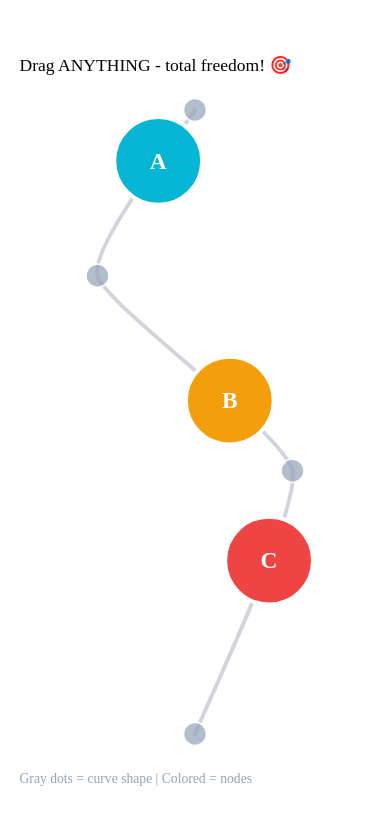
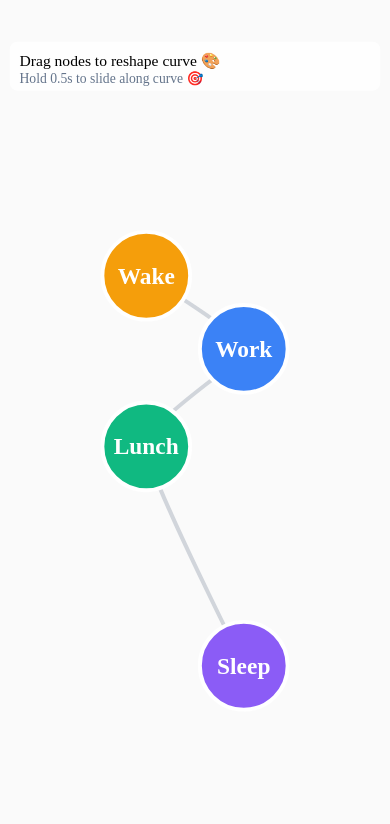
Before and after one commit to motaterry/routine-data-visualization, a React (Vite) app: page / in a window 390 px wide. Shown: the top 824 px of the page. Built offline with nearby package versions, Linux system fonts and the light colour scheme.

Commit message:
Implement dual-mode: nodes ARE curve + hold-to-slide interaction

```diff
--- a/src/App.tsx
+++ b/src/App.tsx
@@ -3,20 +3,12 @@ import CurveKit from './components/CurveKit'
 import type { CurveState, NodeModel } from './lib/types'
 import { buildParamLUT, pointAtTime, timeAtPoint } from './lib/geometry/ParamMap'
 
-const initialCurve: CurveState = {
-  controls: [
-    { x: 200, y: 80 },   // top
-    { x: 100, y: 250 },  // left
-    { x: 300, y: 450 },  // right
-    { x: 200, y: 720 },  // bottom
-  ],
-  tension: 0.5,
-}
-
+// Nodes ARE the curve control points!
 const initialNodes: NodeModel[] = [
-  { id: 'a', time: 7200, label: 'A', icon: 'token-a', color: '#06b6d4' },   // 2h = 7200s
-  { id: 'b', time: 43200, label: 'B', icon: 'token-b', color: '#f59e0b' },  // 12h = 43200s
-  { id: 'c', time: 64800, label: 'C', icon: 'token-c', color: '#ef4444' },  // 18h = 64800s
+  { id: 'wake', time: 21600, label: 'Wake', icon: 'sun', color: '#f59e0b' },      // 6am
+  { id: 'work', time: 32400, label: 'Work', icon: 'briefcase', color: '#3b82f6' }, // 9am
+  { id: 'lunch', time: 46800, label: 'Lunch', icon: 'utensils', color: '#10b981' }, // 1pm
+  { id: 'sleep', time: 79200, label: 'Sleep', icon: 'moon', color: '#8b5cf6' },   // 10pm
 ]
 
 function useIsMobile() {
@@ -31,13 +23,6 @@ function useIsMobile() {
 }
 
 export default function App() {
-  const [curve, setCurve] = useState<CurveState>(() => {
-    try {
-      const raw = localStorage.getItem('ck_curve')
-      if (raw) return JSON.parse(raw) as CurveState
-    } catch {}
-    return initialCurve
-  })
   const [nodes, setNodes] = useState<NodeModel[]>(() => {
     try {
       const raw = localStorage.getItem('ck_nodes')
@@ -45,28 +30,34 @@ export default function App() {
     } catch {}
     return initialNodes
   })
-  const [selectedId, setSelectedId] = useState<string | null>(null)
-  const [view, setView] = useState<'timeline' | 'list'>(() => (localStorage.getItem('ck_view') as any) || 'timeline')
-  const isMobile = useIsMobile()
 
-  useEffect(() => { try { localStorage.setItem('ck_curve', JSON.stringify(curve)) } catch {} }, [curve])
-  useEffect(() => { try { localStorage.setItem('ck_nodes', JSON.stringify(nodes)) } catch {} }, [nodes])
-  useEffect(() => { try { localStorage.setItem('ck_view', view) } catch {} }, [view])
-
-  // Mobile: Store node positions in 2D space
+  // Node positions define the curve!
   const [nodePositions, setNodePositions] = React.useState<Record<string, { x: number; y: number }>>(() => {
-    const lut = buildParamLUT(initialCurve);
     const positions: Record<string, { x: number; y: number }> = {};
-    initialNodes.forEach((n) => {
-      positions[n.id] = pointAtTime(lut, n.time);
+    nodes.forEach((n, i) => {
+      const y = 100 + (n.time / 86400) * 600;
+      const x = i % 2 === 0 ? 150 : 250; // Alternate left/right for S-curve
+      positions[n.id] = { x, y };
     });
     return positions;
   });
 
+  const [selectedId, setSelectedId] = useState<string | null>(null)
   const [draggingNode, setDraggingNode] = React.useState<string | null>(null);
-  const [draggingControl, setDraggingControl] = React.useState<number | null>(null);
+  const [slideMode, setSlideMode] = React.useState<string | null>(null);
+  const [longPressTimer, setLongPressTimer] = React.useState<NodeJS.Timeout | null>(null);
+
+  const isMobile = useIsMobile()
+
+  useEffect(() => { try { localStorage.setItem('ck_nodes', JSON.stringify(nodes)) } catch {} }, [nodes])
 
   if (isMobile) {
+    // Build curve from node positions
+    const curve: CurveState = {
+      controls: nodes.map(n => nodePositions[n.id]),
+      tension: 0.5
+    };
+
     const lut = buildParamLUT(curve);
 
     // Build curve path from segments
@@ -78,7 +69,7 @@ export default function App() {
       <div style={{
         position: 'fixed',
         inset: 0,
-        background: 'white',
+        background: '#fafafa',
         touchAction: 'none',
         overflow: 'hidden'
       }}>
@@ -87,77 +78,66 @@ export default function App() {
           height="100%"
           viewBox="0 0 400 800"
           style={{ touchAction: 'none' }}
+          onTouchStart={() => {
+            // Tap background to exit slide mode
+            if (slideMode) {
+              setSlideMode(null);
+            }
+          }}
         >
           {/* Draw the serpentine curve */}
           <path
             d={curvePath}
             fill="none"
-            stroke="#d1d5db"
-            strokeWidth={4}
+            stroke={slideMode ? '#3b82f6' : '#d1d5db'}
+            strokeWidth={slideMode ? 5 : 4}
             strokeLinecap="round"
           />
 
-          {/* Curve control points (gray dots) */}
-          {curve.controls.map((ctrl, i) => (
-            <circle
-              key={`ctrl-${i}`}
-              cx={ctrl.x}
-              cy={ctrl.y}
-              r={draggingControl === i ? 20 : 12}
-              fill={draggingControl === i ? '#06b6d4' : '#94a3b8'}
-              stroke="white"
-              strokeWidth={2}
-              opacity={0.7}
-              onTouchStart={(e) => {
-                e.preventDefault();
-                setDraggingControl(i);
-              }}
-              onTouchMove={(e) => {
-                e.preventDefault();
-                if (draggingControl !== i) return;
-                const touch = e.touches[0];
-                const svg = e.currentTarget.ownerSVGElement;
-                if (!svg) return;
-                const pt = svg.createSVGPoint();
-                pt.x = touch.clientX;
-                pt.y = touch.clientY;
-                const svgP = pt.matrixTransform(svg.getScreenCTM()?.inverse());
-
-                setCurve(prev => ({
-                  ...prev,
-                  controls: prev.controls.map((c, idx) =>
-                    idx === i ? { x: svgP.x, y: svgP.y } : c
-                  )
-                }));
-              }}
-              onTouchEnd={(e) => {
-                e.preventDefault();
-                setDraggingControl(null);
-              }}
-            />
-          ))}
-
-          {/* Colored nodes with 2D freedom (same as gray dots) */}
+          {/* Nodes = Control points (dual purpose!) */}
           {nodes.map((n) => {
             const pos = nodePositions[n.id];
             const isDragging = draggingNode === n.id;
+            const isSliding = slideMode === n.id;
+
+            // If in slide mode, calculate position on curve based on time
+            let displayPos = pos;
+            if (isSliding && !isDragging) {
+              displayPos = pointAtTime(lut, n.time);
+            }
 
             return (
               <g key={n.id}>
+                {/* Touch target */}
                 <circle
-                  cx={pos.x}
-                  cy={pos.y}
-                  r={isDragging ? 50 : 45}
-                  fill={n.color}
-                  stroke="white"
-                  strokeWidth={4}
-                  opacity={isDragging ? 0.8 : 1}
+                  cx={displayPos.x}
+                  cy={displayPos.y}
+                  r={65}
+                  fill="transparent"
                   onTouchStart={(e) => {
+                    e.stopPropagation();
                     e.preventDefault();
+
+                    // Start long-press timer for slide mode
+                    const timer = setTimeout(() => {
+                      setSlideMode(n.id);
+                      // Haptic feedback if available
+                      if (navigator.vibrate) navigator.vibrate(50);
+                    }, 500); // 500ms long press
+
+                    setLongPressTimer(timer);
                     setDraggingNode(n.id);
                   }}
                   onTouchMove={(e) => {
+                    e.stopPropagation();
                     e.preventDefault();
+
+                    // Cancel long-press if moving
+                    if (longPressTimer) {
+                      clearTimeout(longPressTimer);
+                      setLongPressTimer(null);
+                    }
+
                     if (draggingNode !== n.id) return;
                     const touch = e.touches[0];
                     const svg = e.currentTarget.ownerSVGElement;
@@ -167,30 +147,58 @@ export default function App() {
                     pt.y = touch.clientY;
                     const svgP = pt.matrixTransform(svg.getScreenCTM()?.inverse());
 
+                    if (isSliding) {
+                      // SLIDE MODE: constrained to curve, change time only
+                      const newTime = timeAtPoint(lut, svgP);
+                      setNodes(ns => ns.map(node =>
+                        node.id === n.id ? { ...node, time: newTime } : node
+                      ));
+                    } else {
+                      // SCULPT MODE: free 2D movement, reshape curve
                       setNodePositions(prev => ({
                         ...prev,
                         [n.id]: { x: svgP.x, y: svgP.y }
                       }));
+                    }
                   }}
                   onTouchEnd={(e) => {
+                    e.stopPropagation();
                     e.preventDefault();
-                    if (draggingNode === n.id) {
-                      // Convert Y position to time when releasing
-                      const pos = nodePositions[n.id];
-                      const newTime = Math.max(0, Math.min(86400, ((pos.y - 80) / 640) * 86400));
+
+                    if (longPressTimer) {
+                      clearTimeout(longPressTimer);
+                      setLongPressTimer(null);
+                    }
+
+                    if (draggingNode === n.id && !isSliding) {
+                      // Update time based on Y position when sculpting
+                      const newTime = Math.max(0, Math.min(86400, ((pos.y - 100) / 600) * 86400));
                       setNodes(ns => ns.map(node =>
                         node.id === n.id ? { ...node, time: newTime } : node
                       ));
+                    }
+
                     setDraggingNode(null);
-                    }
                   }}
                 />
+
+                {/* Visual node */}
+                <circle
+                  cx={displayPos.x}
+                  cy={displayPos.y}
+                  r={isDragging ? 50 : 45}
+                  fill={n.color}
+                  stroke={isSliding ? '#3b82f6' : 'white'}
+                  strokeWidth={isSliding ? 6 : 4}
+                  opacity={isDragging ? 0.8 : 1}
+                  style={{ pointerEvents: 'none' }}
+                />
                 <text
-                  x={pos.x}
-                  y={pos.y + 8}
+                  x={displayPos.x}
+                  y={displayPos.y + 8}
                   textAnchor="middle"
                   fill="white"
-                  fontSize={24}
+                  fontSize={isDragging ? 26 : 24}
                   fontWeight="bold"
                   style={{ pointerEvents: 'none' }}
                 >
@@ -200,94 +208,49 @@ export default function App() {
             );
           })}
 
-          <text x={20} y={40} fill="black" fontSize={18}>
-            Drag ANYTHING - total freedom! 🎯
+          {/* Instructions */}
+          {!slideMode && (
+            <g>
+              <rect x={10} y={10} width={380} height={50} rx={8} fill="white" opacity={0.9} />
+              <text x={20} y={35} fill="black" fontSize={16}>
+                Drag nodes to reshape curve 🎨
               </text>
-          <text x={20} y={770} fill="#94a3b8" fontSize={14}>
-            Gray dots = curve shape | Colored = nodes
+              <text x={20} y={52} fill="#64748b" fontSize={14}>
+                Hold 0.5s to slide along curve 🎯
               </text>
+            </g>
+          )}
+
+          {slideMode && (
+            <g>
+              <rect x={10} y={10} width={380} height={50} rx={8} fill="#3b82f6" opacity={0.95} />
+              <text x={20} y={35} fill="white" fontSize={18} fontWeight="bold">
+                SLIDE MODE: Move along curve
+              </text>
+              <text x={20} y={52} fill="white" fontSize={14}>
+                Tap background to exit
+              </text>
+            </g>
+          )}
         </svg>
       </div>
     );
   }
 
   return (
-    <div style={{
-      padding: isMobile ? 0 : 24,
-      minHeight: isMobile ? '100vh' : 'auto',
-      position: isMobile ? 'relative' : 'static'
-    }}>
-      {!isMobile && <h1 style={{ marginBottom: 12 }}>CurveKit Demo</h1>}
-      {!isMobile && (
-        <div style={{ display: 'flex', gap: 8, alignItems: 'center', marginBottom: 12 }}>
-          <button onClick={() => setView(v => {
-            const next = v === 'timeline' ? 'list' : 'timeline'
-            // eslint-disable-next-line no-console
-            console.log('telemetry: view_toggle', { next })
-            return next
-          })}>
-            {view === 'timeline' ? 'Switch to List' : 'Switch to Timeline'}
-          </button>
-        </div>
-      )}
-
-      {view === 'timeline' ? (
+    <div style={{ padding: 24 }}>
+      <h1 style={{ marginBottom: 12 }}>CurveKit Demo (Desktop)</h1>
       <CurveKit
-          curve={curve}
+        curve={{
+          controls: nodes.map(n => nodePositions[n.id] || { x: 200, y: 200 }),
+          tension: 0.5
+        }}
         nodes={nodes}
         mode="view"
-          onCurveChange={setCurve}
+        onCurveChange={() => {}}
         onNodeChange={(id, t) => setNodes(ns => ns.map(n => n.id === id ? { ...n, time: t } : n))}
         onNodeTap={(id) => setSelectedId(id)}
       />
-      ) : (
-        <div style={{ border: '1px solid #e5e7eb', borderRadius: 8, padding: 12 }}>
-          {nodes.map(n => (
-            <div key={n.id} style={{ display: 'flex', alignItems: 'center', gap: 8, padding: '8px 4px', cursor: 'pointer', background: selectedId === n.id ? '#f1f5f9' : 'transparent' }} onClick={() => setSelectedId(n.id)}>
-              <div style={{ width: 8, height: 8, borderRadius: 9999, background: n.color }} />
-              <div style={{ flex: 1 }}>{n.label}</div>
-              <div style={{ opacity: 0.6 }}>{Math.round(n.time)}</div>
-            </div>
-          ))}
-        </div>
-      )}
-
-      {selectedId && (
-        <div style={{
-          position: 'fixed',
-          right: isMobile ? 8 : 16,
-          top: isMobile ? 8 : 16,
-          width: isMobile ? 'calc(100vw - 16px)' : 280,
-          background: 'white',
-          border: '1px solid #e5e7eb',
-          borderRadius: 12,
-          padding: 12,
-          boxShadow: '0 6px 24px rgba(0,0,0,0.08)',
-          zIndex: 20
-        }}>
-          <div style={{ display: 'flex', justifyContent: 'space-between', alignItems: 'center', marginBottom: 8 }}>
-            <strong>Edit node</strong>
-            <button onClick={() => setSelectedId(null)}>✕</button>
-          </div>
-          {(() => {
-            const idx = nodes.findIndex(n => n.id === selectedId)
-            if (idx < 0) return null
-            const n = nodes[idx]
-            return (
-              <form onSubmit={(e) => e.preventDefault()}>
-                <label style={{ display: 'block', fontSize: 12, opacity: 0.7 }}>Label</label>
-                <input value={n.label} onChange={e => setNodes(ns => ns.map(m => m.id === n.id ? { ...m, label: e.target.value } : m))} style={{ width: '100%', marginBottom: 8 }} />
-                <label style={{ display: 'block', fontSize: 12, opacity: 0.7 }}>Icon</label>
-                <input value={n.icon} onChange={e => setNodes(ns => ns.map(m => m.id === n.id ? { ...m, icon: e.target.value } : m))} style={{ width: '100%', marginBottom: 8 }} />
-                <label style={{ display: 'block', fontSize: 12, opacity: 0.7 }}>Color</label>
-                <input value={n.color} onChange={e => setNodes(ns => ns.map(m => m.id === n.id ? { ...m, color: e.target.value } : m))} style={{ width: '100%', marginBottom: 8 }} />
-                <label style={{ display: 'block', fontSize: 12, opacity: 0.7 }}>Time (sec)</label>
-                <input type="number" value={Math.round(n.time)} onChange={e => setNodes(ns => ns.map(m => m.id === n.id ? { ...m, time: Math.max(0, Math.min(86400, Number(e.target.value))) } : m))} style={{ width: '100%' }} />
-              </form>
-            )
-          })()}
-        </div>
-      )}
     </div>
   )
 }
```
Lines whose indentation alone changed are shown as unchanged.
